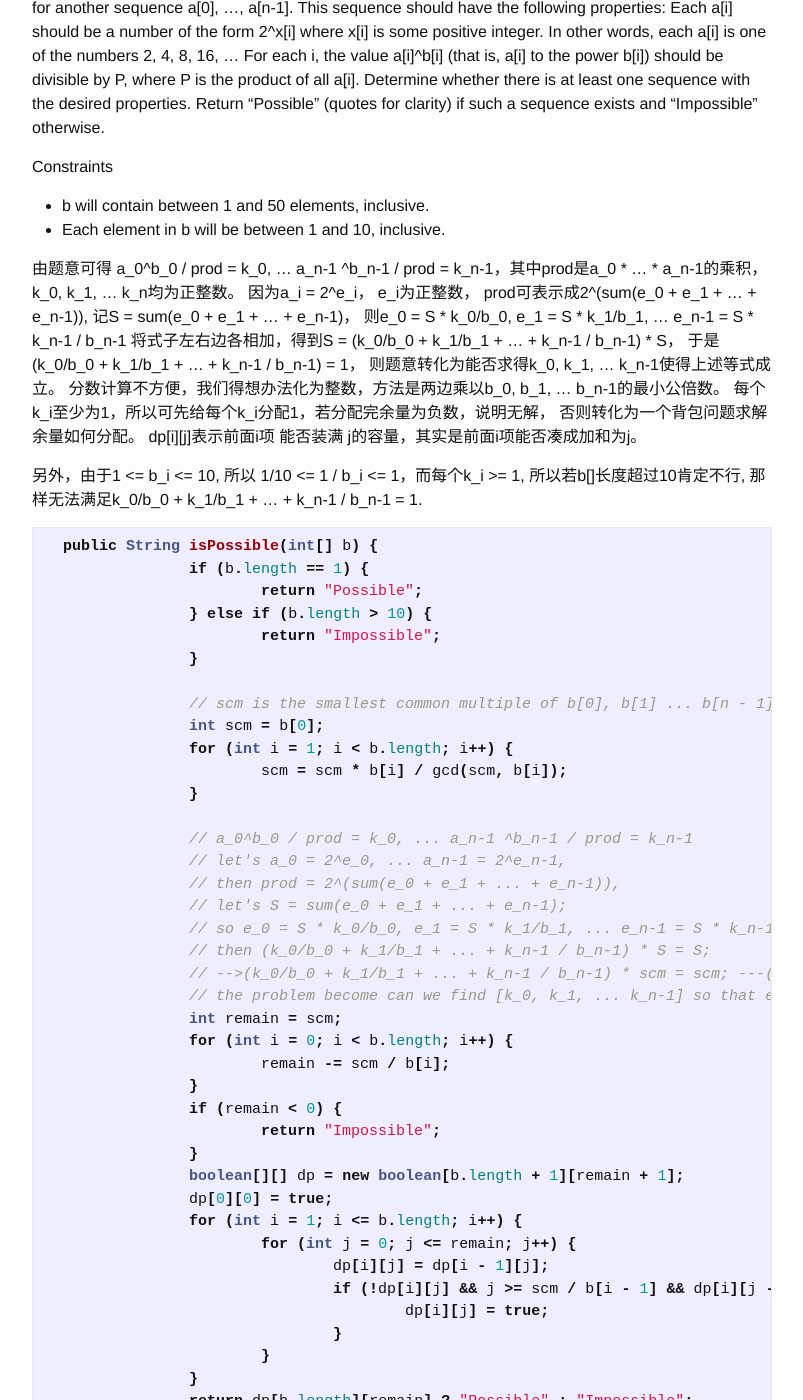
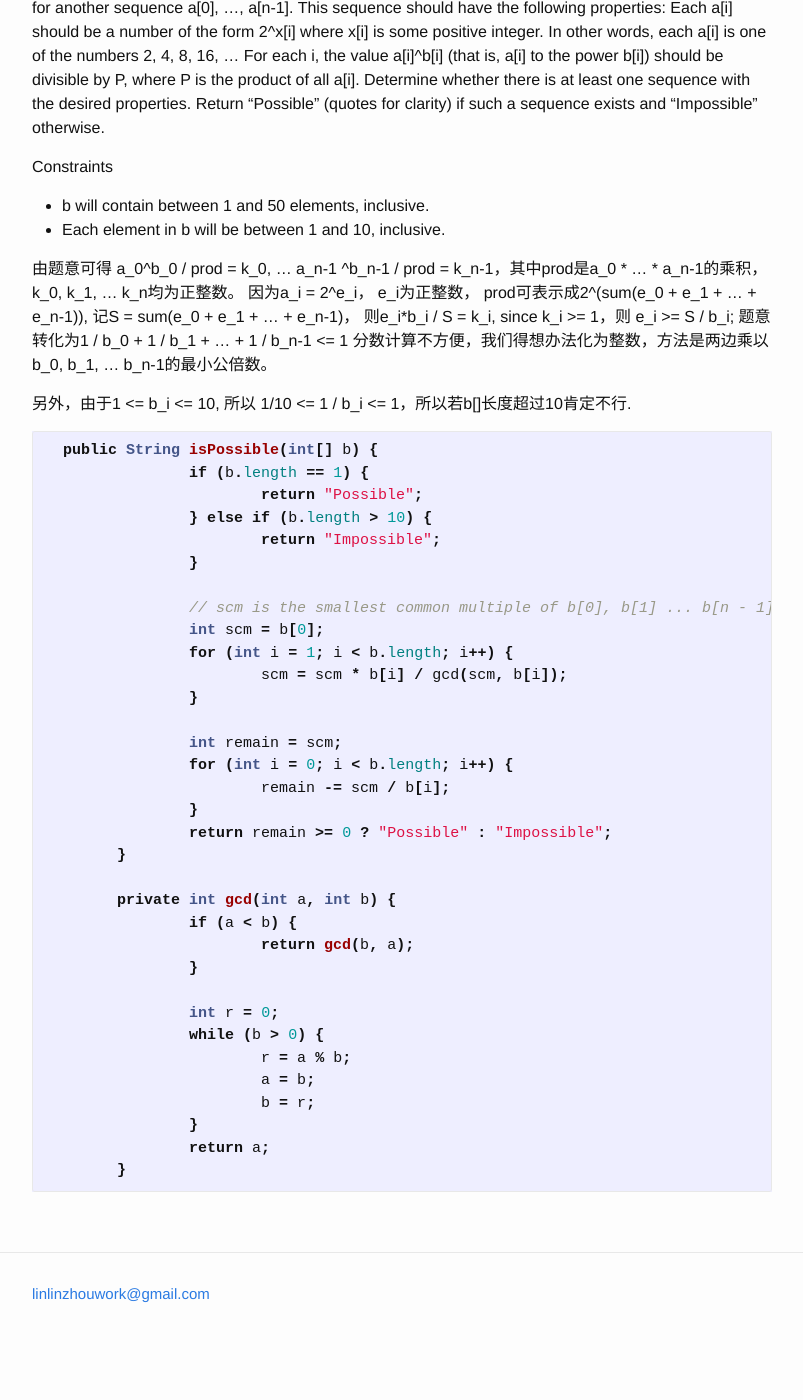
Before and after one commit to likesky3/likesky3.github.com, a Jekyll site: the page built from _posts/2017-05-26-DivisibleSet.md, in a window 1280 px wide and 1400 px high, scrolled down 252 px. Shown: the whole window, without its empty margins (238-1041 px from the left). Built offline with Jekyll 4.4.1, drawn with Linux system fonts in a browser that asks for light colours; after the commit the page ends 1617 px from its top, so only the background shows below that.

Commit message:
update divisibleSet

````diff
--- a/_posts/2017-04-20-subset-sum.markdown
+++ b/_posts/2017-04-20-subset-sum.markdown
@@ -7,12 +7,12 @@ categories:  DP
 
 Subset Sum问题是说给定一个集合，能否找到一个subset其元素加和为0，这是一个NP-Complete的问题，不过如果问题规模比较小是可解的，这里的问题规模有两个特征来衡量，特征一是set的总大小N，特征二是set所有元素加和S, 任何一个特征比较小就可解。当N比较小时，可枚举全部subset，逐个check，时间复杂度是O(2^N)。当S比较小时，可使用dynamic programming(DP)来求解， 时间复杂度是O(sum * N)。
 
-Subset sum的一个经典变种问题时partition problem,即给定一个set，判断能否将其分为两个元素加和相等的subset，另一个类似变种是求解如何切分set使得切分得到的两个subset的subset sum最接近。实际解决问题时有很多细节需要仔细考虑和讨论，或者说需要明确问题的前提假设或者说user case:
+Subset sum的一个经典变种问题时partition problem,即给定一个set，判断能否将其分为两个subset, 它们各自元素的加和相等。另一个类似变种是求解如何切分set使得切分得到的两个subset的subset sum最接近。实际解决问题时有很多细节需要仔细考虑和讨论，或者说需要明确问题的前提假设或者说user case:
 1. input set的size最大可能是多少？
 2. input set的sum最大可能是多少？
 3. input都是非负整数还是正负数都有？
 
-此外可能有的Follow up问题：1）输出所有可能解，2）partition成 k 分sum 相等的subset如何处理
+此外可能有的Follow up问题：1）输出所有可能解，2）partition成 k份sum 相等的subset如何处理
 
 枚举所有subset依次check适宜解决N <= 20的情况。DP解法实际上是背包问题的一个应用，dp[i][j]表示前面i个元素中包含有subset sum为 j的subset, 需要注意的是当input包含负数时，dp[i][j]的两个维度先后顺序不能改变，考察的元素个数是单调递增的，但是sum在有负数情况下并不是单调的，会忽大忽小。
 
--- a/_posts/2017-05-26-DivisibleSet.md
+++ b/_posts/2017-05-26-DivisibleSet.md
@@ -20,16 +20,11 @@ a_0^b_0 / prod = k_0, ... a_n-1 ^b_n-1 / prod = k_n-1，其中prod是a_0 * ... *
 因为a_i = 2^e_i， e_i为正整数，
 prod可表示成2^(sum(e_0 + e_1 + ... + e_n-1)),
 记S = sum(e_0 + e_1 + ... + e_n-1)，
-则e_0 = S * k_0/b_0, e_1 = S * k_1/b_1, ... e_n-1 = S * k_n-1 / b_n-1
-将式子左右边各相加，得到S = (k_0/b_0 + k_1/b_1 + ... + k_n-1 / b_n-1) * S，
-于是(k_0/b_0 + k_1/b_1 + ... + k_n-1 / b_n-1) = 1，
-则题意转化为能否求得k_0, k_1, ... k_n-1使得上述等式成立。
+则e_i*b_i / S = k_i, since k_i >= 1，则 e_i >= S / b_i;
+题意转化为1 / b_0 + 1 / b_1 + ... + 1 / b_n-1 <= 1
 分数计算不方便，我们得想办法化为整数，方法是两边乘以b_0, b_1, ... b_n-1的最小公倍数。
-每个k_i至少为1，所以可先给每个k_i分配1，若分配完余量为负数，说明无解，
-否则转化为一个背包问题求解余量如何分配。
-dp[i][j]表示前面i项 能否装满 j的容量，其实是前面i项能否凑成加和为j。
 
-另外，由于1 <= b_i <= 10, 所以 1/10 <= 1 / b_i <= 1，而每个k_i >= 1, 所以若b[]长度超过10肯定不行, 那样无法满足k_0/b_0 + k_1/b_1 + ... + k_n-1 / b_n-1 = 1.
+另外，由于1 <= b_i <= 10, 所以 1/10 <= 1 / b_i <= 1，所以若b[]长度超过10肯定不行.
 
 ```java
   public String isPossible(int[] b) {
@@ -45,32 +40,11 @@ dp[i][j]表示前面i项 能否装满 j的容量，其实是前面i项能否凑
 			scm = scm * b[i] / gcd(scm, b[i]);
 		}
 
-		// a_0^b_0 / prod = k_0, ... a_n-1 ^b_n-1 / prod = k_n-1
-		// let's a_0 = 2^e_0, ... a_n-1 = 2^e_n-1,
-		// then prod = 2^(sum(e_0 + e_1 + ... + e_n-1)),
-		// let's S = sum(e_0 + e_1 + ... + e_n-1);
-		// so e_0 = S * k_0/b_0, e_1 = S * k_1/b_1, ... e_n-1 = S * k_n-1 / b_n-1
-		// then (k_0/b_0 + k_1/b_1 + ... + k_n-1 / b_n-1) * S = S;
-		// -->(k_0/b_0 + k_1/b_1 + ... + k_n-1 / b_n-1) * scm = scm; ---(1)
-		// the problem become can we find [k_0, k_1, ... k_n-1] so that equation (1) can be satisfied
 		int remain = scm;
 		for (int i = 0; i < b.length; i++) {
 			remain -= scm / b[i];
 		}
-		if (remain < 0) {
-			return "Impossible";
-		}
-		boolean[][] dp = new boolean[b.length + 1][remain + 1];
-		dp[0][0] = true;
-		for (int i = 1; i <= b.length; i++) {
-			for (int j = 0; j <= remain; j++) {
-				dp[i][j] = dp[i - 1][j];
-				if (!dp[i][j] && j >= scm / b[i - 1] && dp[i][j - scm / b[i - 1]]); {
-					dp[i][j] = true;
-				}
-			}
-		}
-		return dp[b.length][remain] ? "Possible" : "Impossible";
+		return remain >= 0 ? "Possible" : "Impossible";
 	}
 
 	private int gcd(int a, int b) {
````
